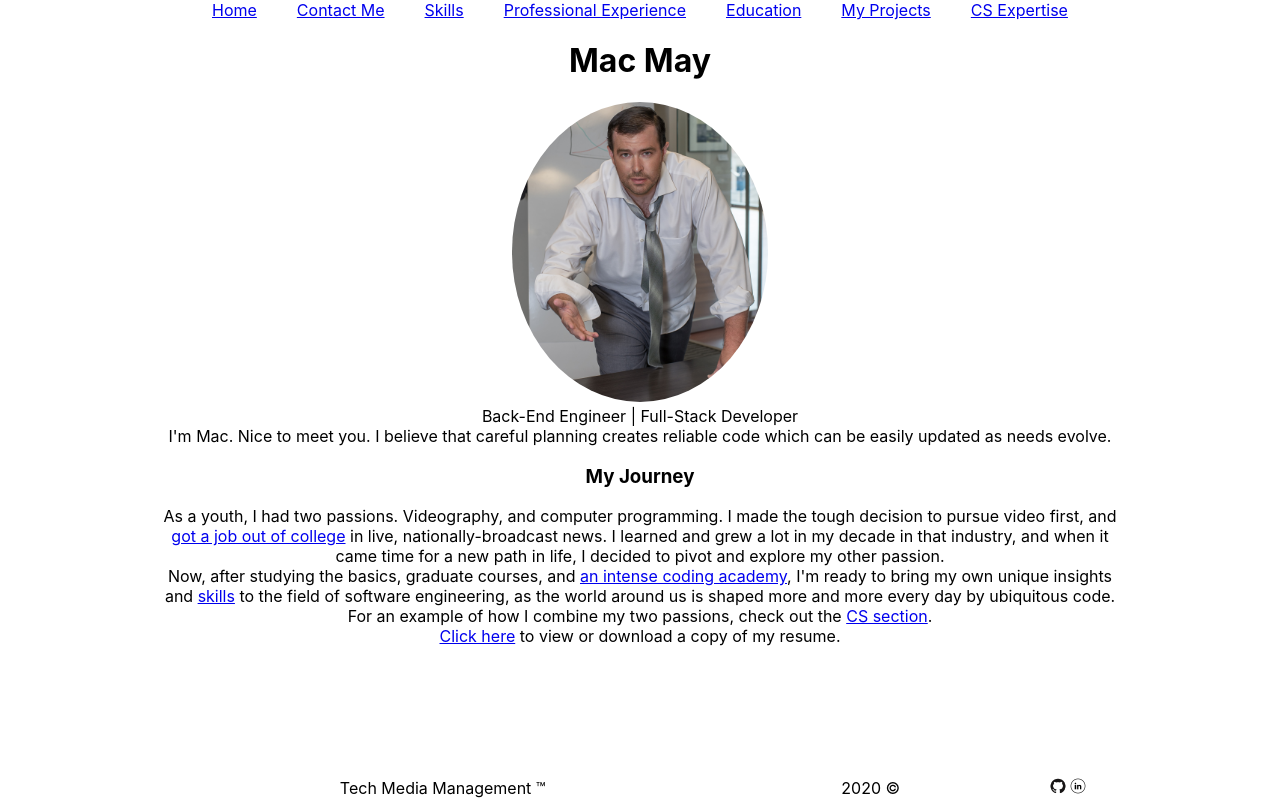
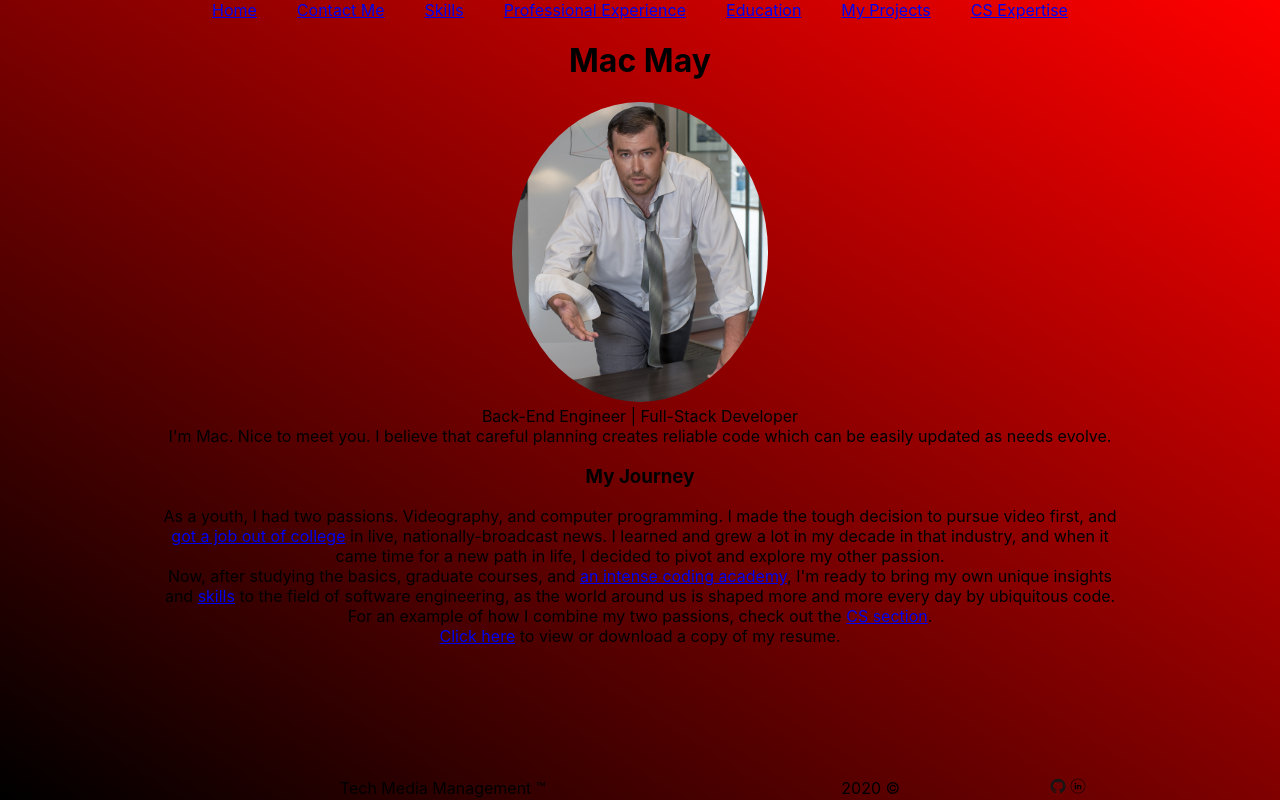
Before and after one commit to MakerMacAttack/portfolio, a React (Create React App) app: page / in a window 1280 px wide. Built offline with nearby package versions, Linux system fonts and the light colour scheme.

Commit message:
starting to work on backgrounds

```diff
--- a/src/components/shared/NavBar/NavBar.jsx
+++ b/src/components/shared/NavBar/NavBar.jsx
@@ -4,7 +4,7 @@ import "./NavBar.css";
 
 export default function NavBar(props) {
   return (
-    <div>
+    <header>
       <div id="navbox">
         <Link to="/">Home</Link>
         <Link to="/contact">Contact Me</Link>
@@ -14,6 +14,6 @@ export default function NavBar(props) {
         <Link to="/projects">My Projects</Link>
         <Link to="/compsci">CS Expertise</Link>
       </div>
-    </div>
+    </header>
   );
 }
--- a/src/index.css
+++ b/src/index.css
@@ -1,13 +1,16 @@
 body {
   margin: 0;
-  font-family: -apple-system, BlinkMacSystemFont, 'Segoe UI', 'Roboto', 'Oxygen',
-    'Ubuntu', 'Cantarell', 'Fira Sans', 'Droid Sans', 'Helvetica Neue',
+  font-family: -apple-system, BlinkMacSystemFont, "Segoe UI", "Roboto", "Oxygen",
+    "Ubuntu", "Cantarell", "Fira Sans", "Droid Sans", "Helvetica Neue",
     sans-serif;
   -webkit-font-smoothing: antialiased;
   -moz-osx-font-smoothing: grayscale;
+  background: content-box linear-gradient(to bottom left, red, black);
+  background-size: 100vw 100vh;
+  /* position: fixed; */
 }
 
 code {
-  font-family: source-code-pro, Menlo, Monaco, Consolas, 'Courier New',
+  font-family: source-code-pro, Menlo, Monaco, Consolas, "Courier New",
     monospace;
 }
```
Also changed, not shown: 1 other file (tests, documents, lock files or other folders).
